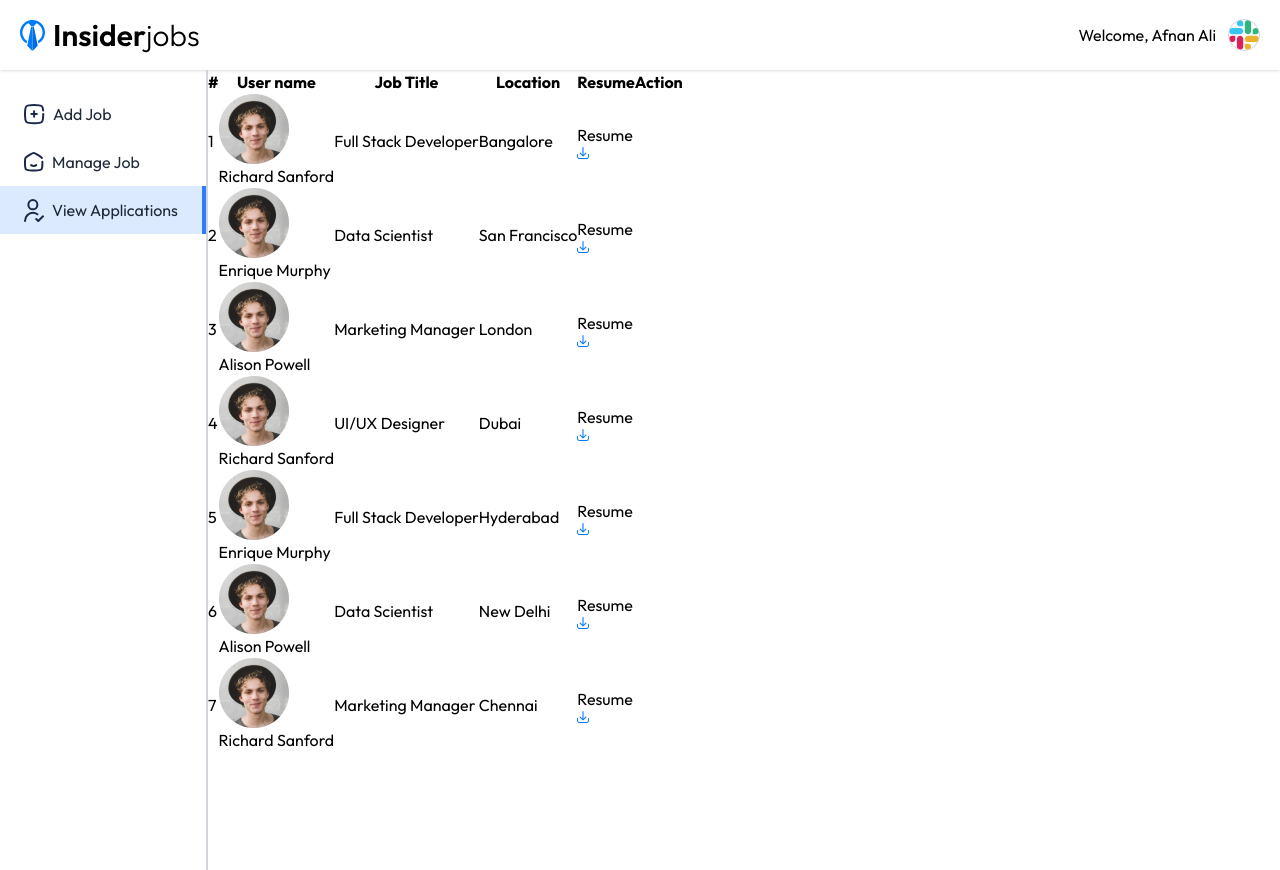
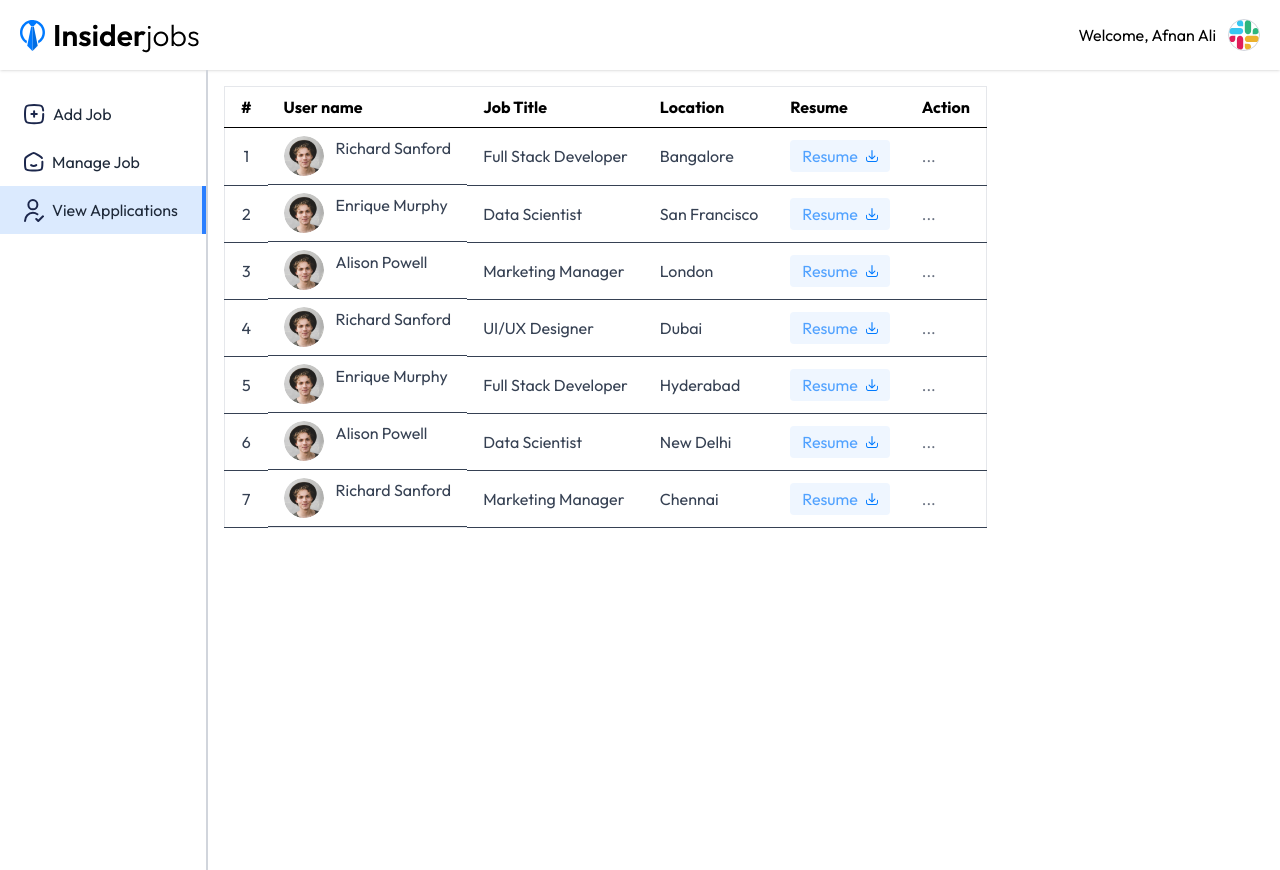
Before and after one commit to Afnan-coder/job-portal-mern-stack, a React (Vite) app in the folder client/: page /dashboard/view-applications in a window 1280 px wide. Built offline with nearby package versions, Linux system fonts and the light colour scheme; no server answers.

Commit message:
Write the CSS for viewApplication and its UI is completed

```diff
--- a/client/src/pages/ViewApplications.jsx
+++ b/client/src/pages/ViewApplications.jsx
@@ -3,37 +3,43 @@
 
 const ViewApplications = () => {
   return (
-    <div>
+    <div className='container mx-auto p-4'>
       <div>
-        <table>
+        <table className='w-full max-w-4xl bg-white border border-gray-200 max-sm:text-sm'>
           <thead>
-            <tr>
-              <th>#</th>
-              <th>User name</th>
-              <th>Job Title</th>
-              <th>Location</th>
-              <th>Resume</th>
-              <th>Action</th>
+            <tr className='border-b'>
+              <th className='py-2 px-4 text-left'>#</th>
+              <th className='py-2 px-4 text-left'>User name</th>
+              <th className='py-2 px-4 text-left max-sm:hidden'>Job Title</th>
+              <th className='py-2 px-4 text-left max-sm:hidden'>Location</th>
+              <th className='py-2 px-4 text-left'>Resume</th>
+              <th className='py-2 px-4 text-left'>Action</th>
             </tr>
           </thead>
           <tbody>
             {viewApplicationsPageData.map((applicant, index) => (
-              <tr>
-                <td>{index + 1}</td>
-                <td>
-                  <img src={applicant.imgSrc} alt="" />
+              <tr key={index} className='text-gray-700'>
+                <td className='py-2 px-4 border-b text-center'>{index + 1}</td>
+                <td className='py-2 px-4 border-b text-center flex'>
+                  <img className='w-10 h-10 rounded-full mr-3 max-sm:hidden' src={applicant.imgSrc} alt="" />
                   <span>{applicant.name}</span>
                 </td>
-                <td>{applicant.jobTitle}</td>
-                <td>{applicant.location}</td>
-                <td>
-                  <a href="" target='_blank'>
+                <td className='py-2 px-4 border-b max-sm:hidden'>{applicant.jobTitle}</td>
+                <td className='py-2 px-4 border-b max-sm:hidden'>{applicant.location}</td>
+                <td className='py-2 px-4 border-b'>
+                  <a href="" target='_blank'
+                  className='bg-blue-50 text-blue-400 px-3 py-1 rounded inline-flex gap-2 items-center'
+                  >
                     Resume <img src={assets.resume_download_icon} alt="" />
                   </a>
                 </td>
-                <td>
-                  <div>
-
+                <td className='border-b py-2 px-4 relative'>
+                  <div className='relative inline-block text-left group'>
+                      <button className='text-gray-500 action-button'>...</button>
+                      <div className='z-10 hidden absolute right-0 md:left-0 top-0 mt-2 w-32 bg-white border border-gray-200 rounded shadow group-hover:block'>
+                        <button className='block w-full text-left px-4 py-2 text-blue-500 hover:bg-gray-100'>Accept</button>
+                        <button className='block w-full text-left px-4 py-2 text-red-500 hover:bg-gray-100'>Reject</button>
+                      </div>
                   </div>
                 </td>
               </tr>
```
